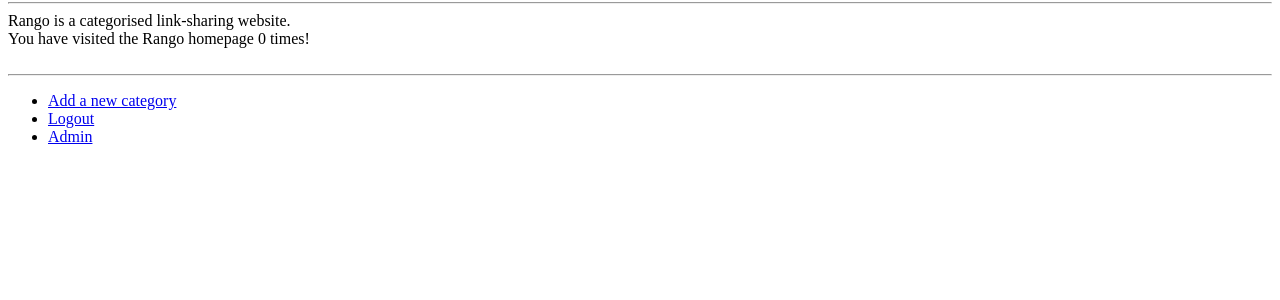
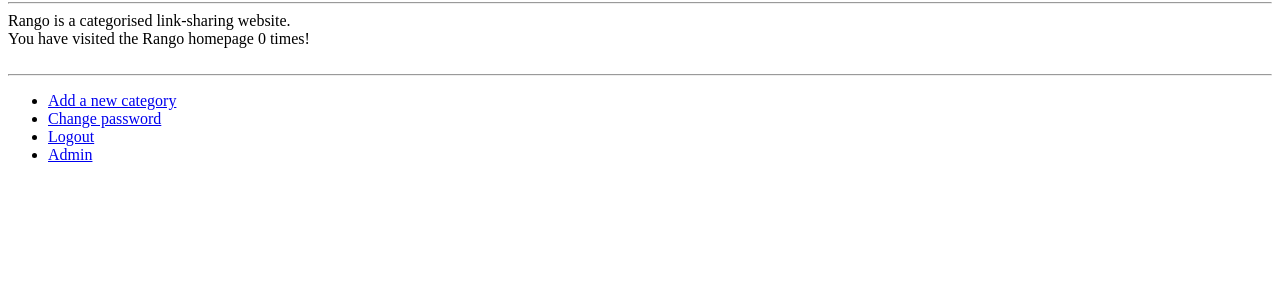
Before and after one commit to iliawnek/wad2-lab1, a Django app: page /rango/about/ in a window 1280 px wide. Shown: the part 122-422 px from the top of the page. Run offline with Django 3.2, Linux system fonts and the light colour scheme; a user stored in the database is signed in.

Commit message:
Implemented password changing functionality

```diff
--- a/templates/rango/base.html
+++ b/templates/rango/base.html
@@ -36,6 +36,9 @@
                 {% block no_add_category_link %}
                     <li><a href="{% url 'add_category' %}">Add a new category</a></li>
                 {% endblock %}
+                {% block no_change_password_link %}
+                    <li><a href="{% url 'auth_password_change' %}">Change password</a></li>
+                {% endblock %}
                 <li><a href="{% url 'auth_logout' %}?next=/rango/">Logout</a></li>
             {% else %}
                 {% block no_register_link %}
```
Also changed, not shown: db.sqlite3.
